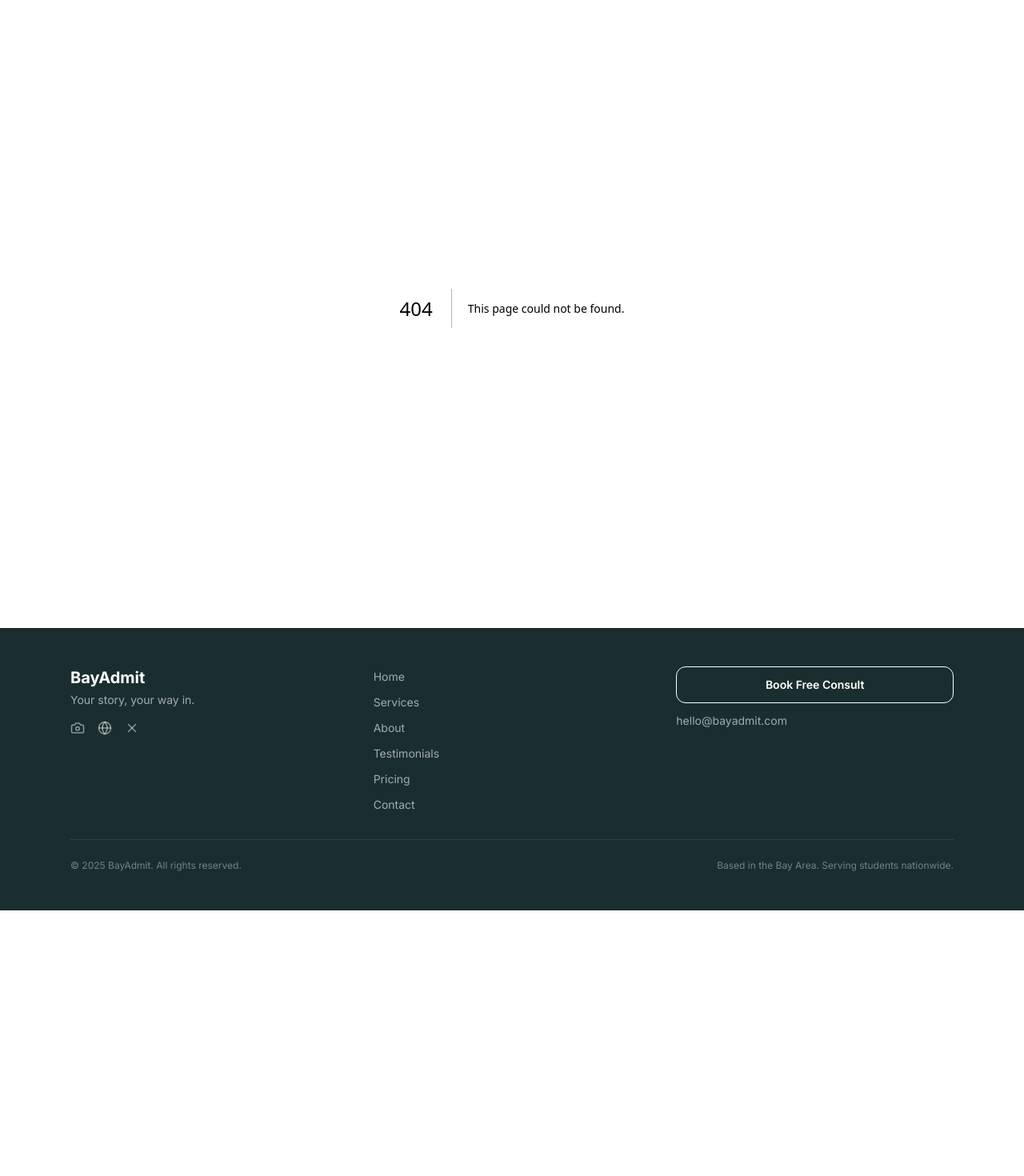
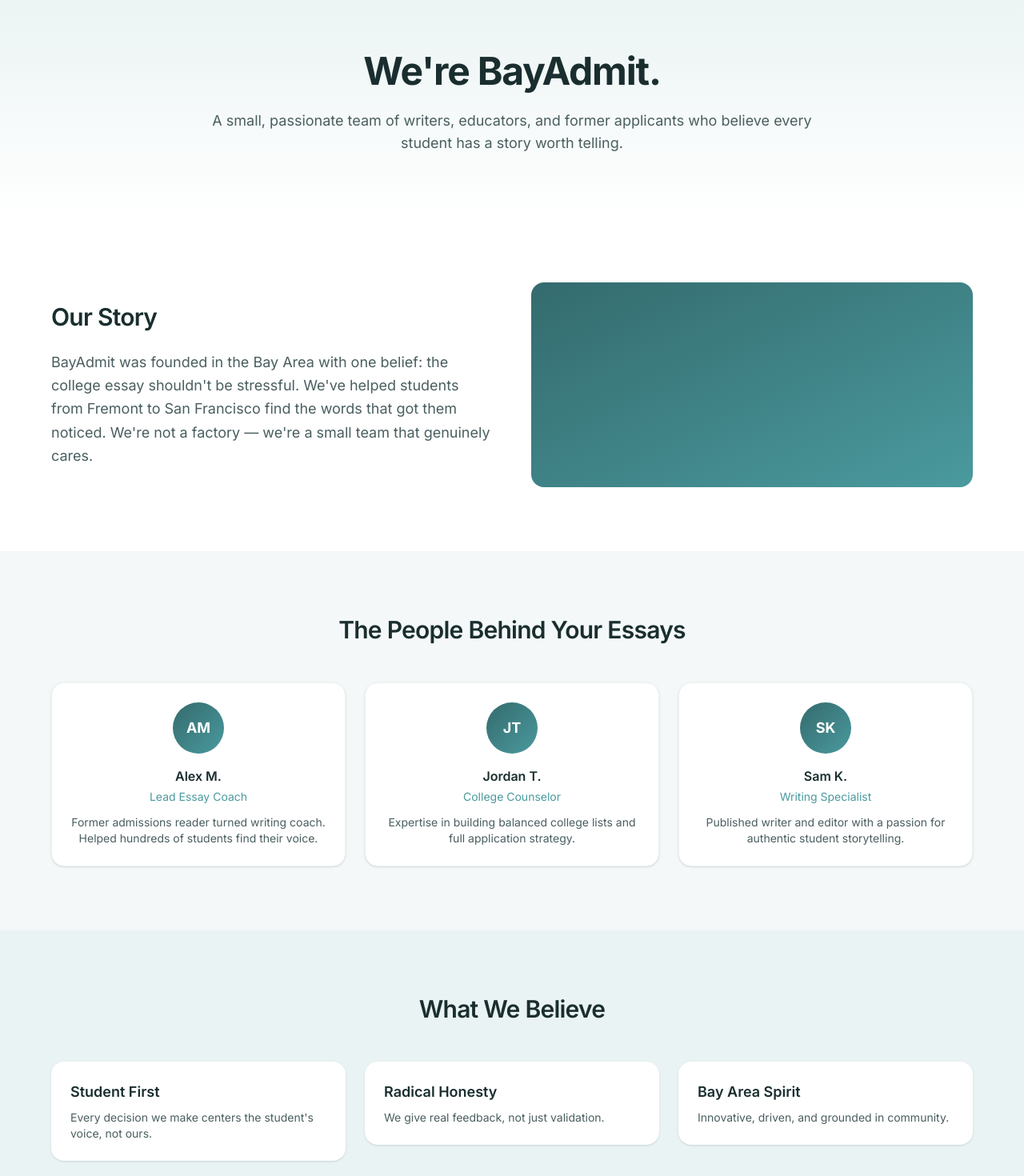
Before and after one commit to hrsinghvi/925admit, a Next.js app: page /about in a window 1280 px wide. Before the commit this address had no page. Shown: the part 80-1550 px from the top of the page at 80% size. Before the commit the page ends 1218 px from the top, so only its background shows below. Built offline with nearby package versions, Linux system fonts and the light colour scheme.

Commit message:
feat: add About page and TeamCard component

```diff
--- /dev/null
+++ b/app/about/page.tsx
@@ -0,0 +1,93 @@
+import type { Metadata } from 'next'
+import AnimateIn from '@/components/AnimateIn'
+import SectionHeading from '@/components/SectionHeading'
+import TeamCard from '@/components/TeamCard'
+import { StaggerContainer, StaggerItem } from '@/components/StaggerContainer'
+import { TEAM, VALUES } from '@/lib/constants'
+
+export const metadata: Metadata = {
+  title: 'About BayAdmit',
+  description:
+    'Meet the BayAdmit team — a small group of writers, educators, and former applicants passionate about helping every student tell their story.',
+  openGraph: {
+    title: 'About BayAdmit | Bay Area College Admissions Coaches',
+    description:
+      'Meet the BayAdmit team — a small group of writers, educators, and former applicants passionate about helping every student tell their story.',
+    url: 'https://bayadmit.com/about',
+  },
+}
+
+export default function AboutPage() {
+  return (
+    <>
+      {/* Hero */}
+      <section className="bg-gradient-to-b from-primary-light to-white py-20 px-4 sm:px-6">
+        <div className="max-w-3xl mx-auto text-center">
+          <AnimateIn>
+            <h1 className="text-5xl font-bold tracking-tight text-brand-dark">
+              We're BayAdmit.
+            </h1>
+          </AnimateIn>
+          <AnimateIn delay={0.1}>
+            <p className="mt-6 text-lg text-brand-neutral">
+              A small, passionate team of writers, educators, and former applicants who believe
+              every student has a story worth telling.
+            </p>
+          </AnimateIn>
+        </div>
+      </section>
+
+      {/* Our Story */}
+      <section className="bg-white py-20 px-4 sm:px-6">
+        <div className="max-w-6xl mx-auto grid grid-cols-1 md:grid-cols-2 gap-12 items-center">
+          <div>
+            <h2 className="text-3xl font-semibold tracking-tight text-brand-dark mb-6">
+              Our Story
+            </h2>
+            <p className="text-brand-neutral text-lg leading-relaxed">
+              BayAdmit was founded in the Bay Area with one belief: the college essay shouldn't be
+              stressful. We've helped students from Fremont to San Francisco find the words that got
+              them noticed. We're not a factory — we're a small team that genuinely cares.
+            </p>
+          </div>
+          <div
+            className="rounded-2xl bg-gradient-to-br from-primary to-accent h-64 w-full"
+            aria-hidden="true"
+          />
+        </div>
+      </section>
+
+      {/* Meet the Team */}
+      {/* TODO: Replace with real team photos and bios */}
+      <section className="bg-brand-bg py-20 px-4 sm:px-6">
+        <div className="max-w-6xl mx-auto">
+          <SectionHeading title="The People Behind Your Essays" />
+          <StaggerContainer className="mt-12 grid grid-cols-1 md:grid-cols-3 gap-6">
+            {TEAM.map((member) => (
+              <StaggerItem key={member.name}>
+                <TeamCard {...member} />
+              </StaggerItem>
+            ))}
+          </StaggerContainer>
+        </div>
+      </section>
+
+      {/* Values */}
+      <section className="bg-primary-light py-20 px-4 sm:px-6">
+        <div className="max-w-6xl mx-auto">
+          <SectionHeading title="What We Believe" />
+          <StaggerContainer className="mt-12 grid grid-cols-1 md:grid-cols-3 gap-6">
+            {VALUES.map(({ title, description }) => (
+              <StaggerItem key={title}>
+                <div className="bg-white rounded-2xl shadow-sm p-6">
+                  <h3 className="font-semibold text-brand-dark text-lg mb-2">{title}</h3>
+                  <p className="text-brand-neutral text-sm">{description}</p>
+                </div>
+              </StaggerItem>
+            ))}
+          </StaggerContainer>
+        </div>
+      </section>
+    </>
+  )
+}
--- /dev/null
+++ b/components/TeamCard.tsx
@@ -0,0 +1,22 @@
+interface TeamCardProps {
+  name: string
+  role: string
+  initials: string
+  bio: string
+}
+
+export default function TeamCard({ name, role, initials, bio }: TeamCardProps) {
+  return (
+    <div className="bg-white rounded-2xl shadow-sm border border-primary-light p-6 text-center">
+      <div
+        className="mx-auto mb-4 w-16 h-16 rounded-full bg-gradient-to-br from-primary to-accent flex items-center justify-center text-white font-bold text-lg"
+        aria-hidden="true"
+      >
+        {initials}
+      </div>
+      <h3 className="font-semibold text-brand-dark">{name}</h3>
+      <p className="text-sm text-accent mt-1">{role}</p>
+      <p className="text-sm text-brand-neutral mt-3">{bio}</p>
+    </div>
+  )
+}
```
